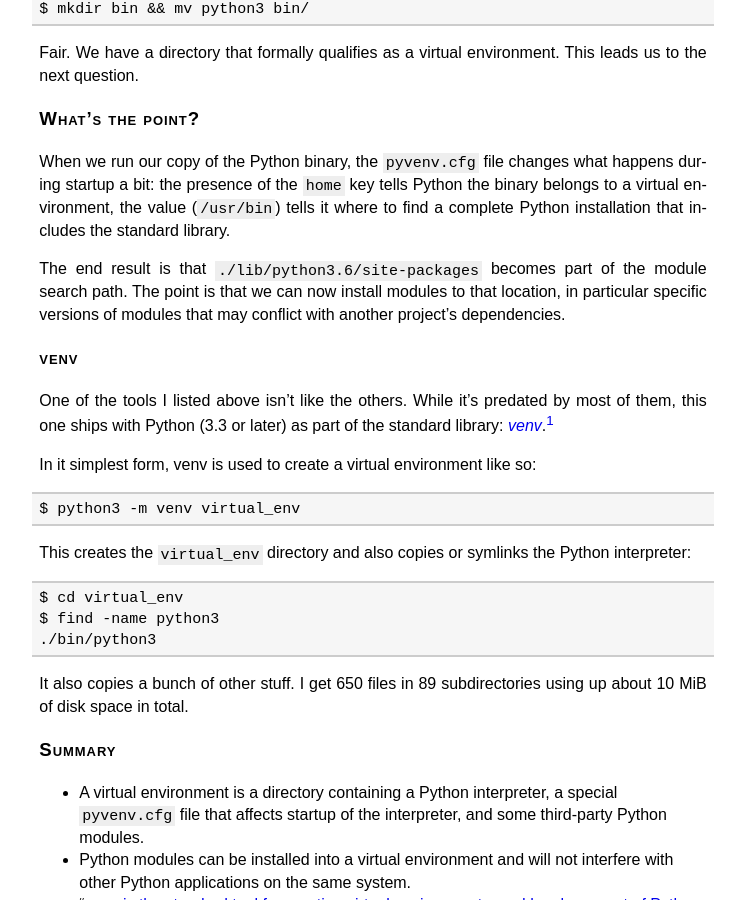
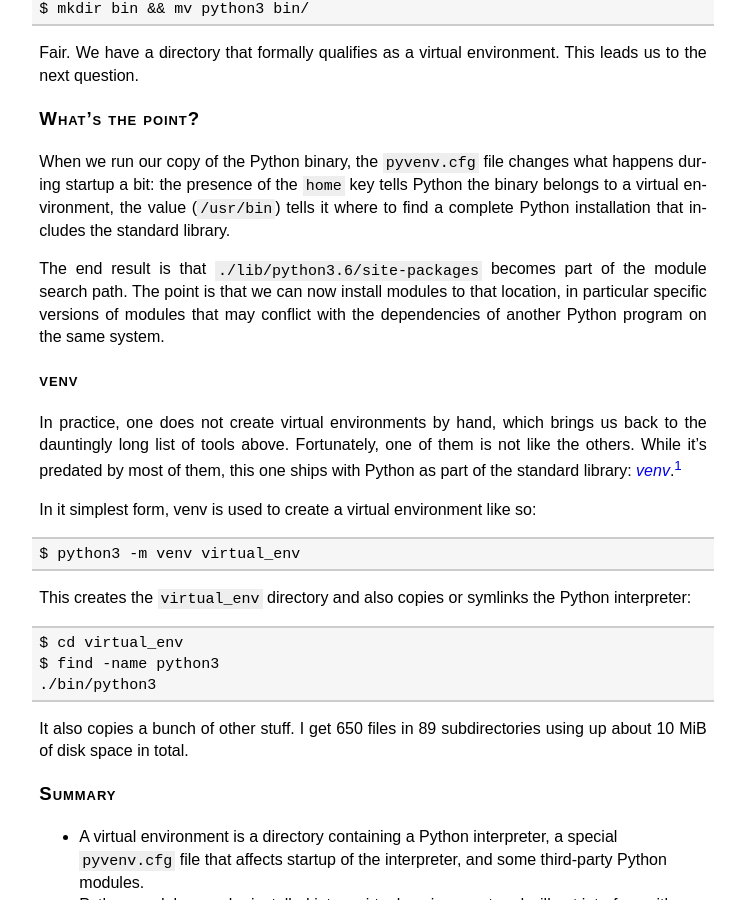
Before and after one commit to meribold/meribold.org, a Jekyll site: the page built from virtual-environments-9487.md, in a window 1280 px wide and 900 px high, scrolled down 1979 px. Shown: the whole window, without its empty margins (267-1012 px from the left). Built offline with Jekyll 4.4.1, drawn with Linux system fonts in a browser that asks for light colours; some of the changed text lies outside the part shown.

Commit message:
Continue drafting post about virtual environments

```diff
--- a/virtual-environments-9487.md
+++ b/virtual-environments-9487.md
@@ -130,7 +130,10 @@ find a complete Python installation that includes the standard library.
 
 The end result is that `./lib/python3.6/site-packages` becomes part of the module search
 path.  The point is that we can now install modules to that location, in particular
-specific versions of modules that may conflict with another project's dependencies.
+specific versions of modules that may conflict with the dependencies of another Python
+program on the same system.
+
+<!-- TODO: how can we install something into the virtual environment? -->
 
 {::comment}
 The location of the `pyvenv.cfg` file becomes the Python processes' [prefix][]: a
@@ -166,15 +169,14 @@ and that we can `import` these as usual.
 
 ## venv
 
-One of the <!--many--> tools I listed above isn't like the others<!--:
-[*venv*][library/venv]-->.  While it's predated by <!--many--> most of them, this one
-<!--is an official part of and--> ships with Python (3.3 or later)<!--[^new-in-3-3]--> as
-part of the standard library: [*venv*][library/venv].[^pyvenv]
+In practice, one does not create virtual environments by hand, which brings us back to the
+dauntingly long list of tools above.  Fortunately, one of them is not like the others.
+While it's predated by most of them, this one <!--is an official part of and--> ships with
+Python as part of the standard library: [*venv*][library/venv].[^venv-and-pyvenv]
 
-[^pyvenv]: Actually, pyvenv also ships with Python, but it was deprecated in version 3.6
-    (only 3 minor versions after its introduction).
-
-[^new-in-3-3]: Since version 3.3
+[^venv-and-pyvenv]: Actually, pyvenv also ships with Python, but was deprecated in version
+    3.6 (only 3 minor versions after its introduction).  Both venv and pyvenv were added
+    to Python in version 3.3.
 
 In it simplest form, venv is used to create a virtual environment like so:
 
```
